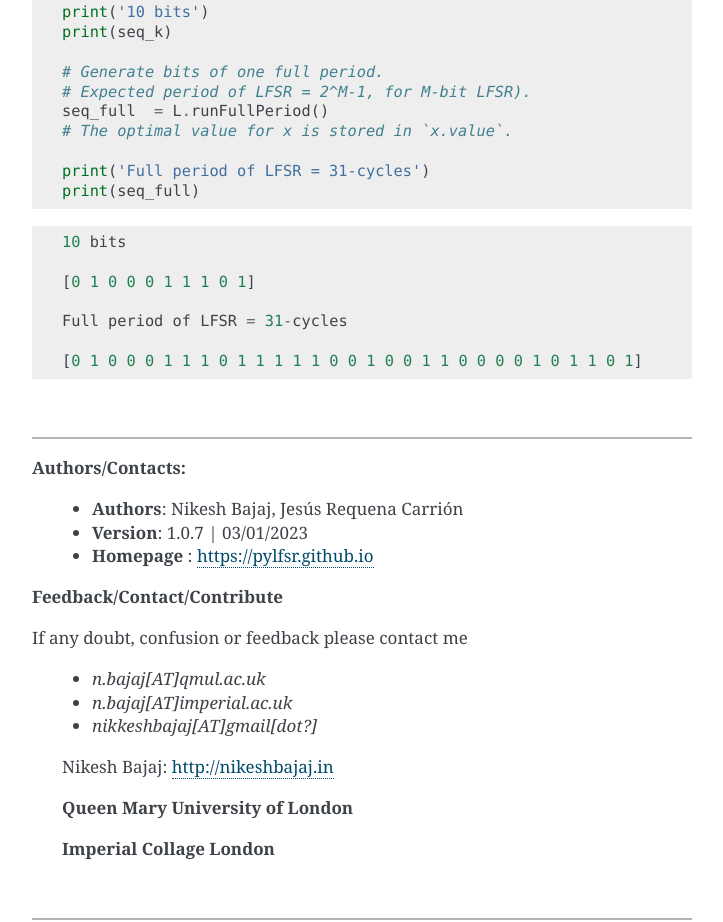
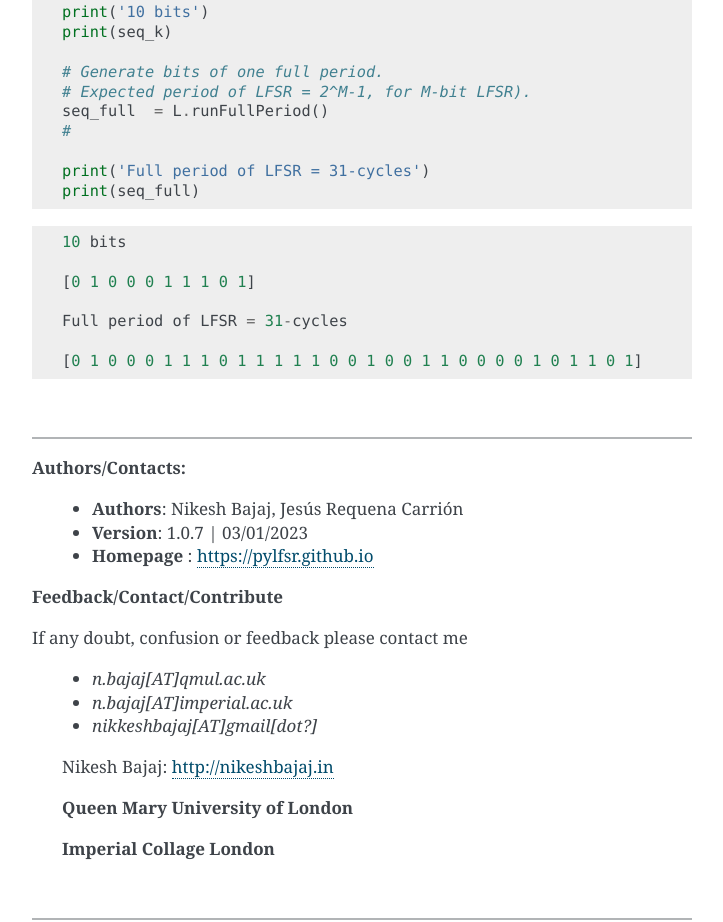
Before and after one commit to pylfsr/version, a plain HTML site: page 1.0.7/index.html in a window 1280 px wide. Shown: the part 5078-6000 px from the top of the page, without its empty margins (388-1111 px from the left). Drawn offline with Linux system fonts and the light colour scheme; no server answers.

Commit message:
Update index.html

```diff
--- a/1.0.7/index.html
+++ b/1.0.7/index.html
@@ -84,7 +84,7 @@ Geffe Genrator and many more. A generated sequence can be tested across differen
 <span class="c1"># Generate bits of one full period.</span>
 <span class="c1"># Expected period of LFSR = 2^M-1, for M-bit LFSR).</span>
 <span class="n">seq_full</span>  <span class="o">=</span> <span class="n">L</span><span class="o">.</span><span class="n">runFullPeriod</span><span class="p">()</span>
-<span class="c1"># The optimal value for x is stored in `x.value`.</span>
+<span class="c1">#</span>
 
 <span class="nb">print</span><span class="p">(</span><span class="s1">&#39;Full period of LFSR = 31-cycles&#39;</span><span class="p">)</span>
 <span class="nb">print</span><span class="p">(</span><span class="n">seq_full</span><span class="p">)</span>
```
